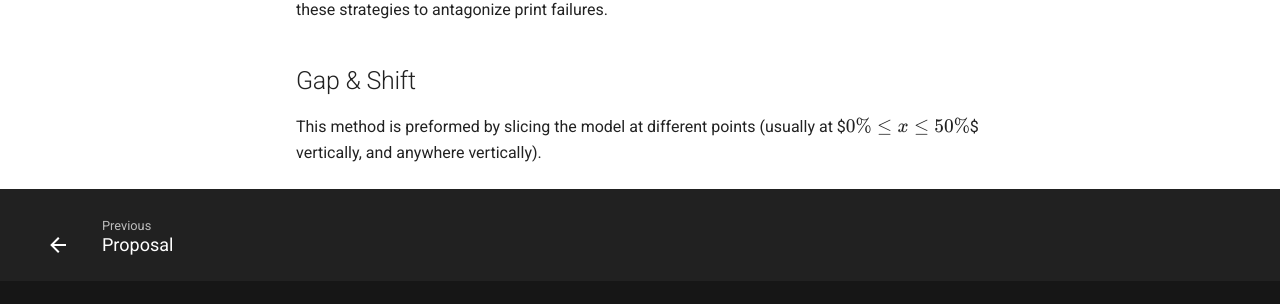
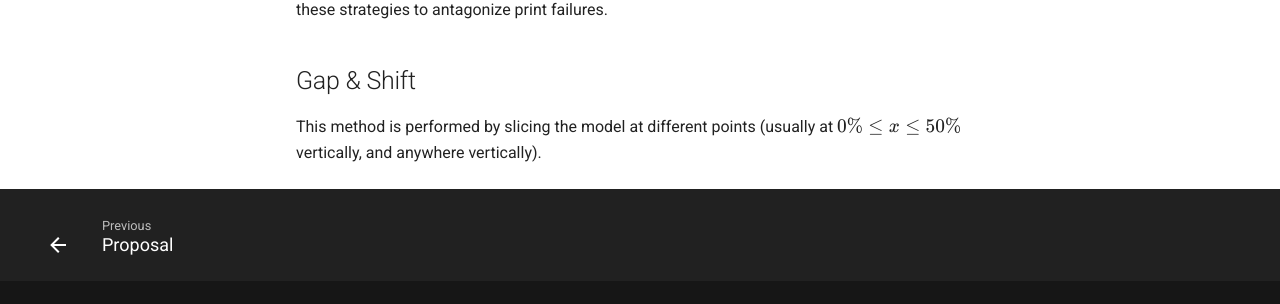
Before and after one commit to willuhmjs/forgetti, an MkDocs documentation site: the page built from docs/training_data.md, in a window 1280 px wide and 1375 px high. Shown: the part 1030-1334 px from the top of the window. Built offline with MkDocs 1.6.1 and Material for MkDocs 9.7.7, drawn with Linux system fonts in a browser that asks for light colours; comment, search, counter and statistics services are not loaded.

Commit message:
Correct the LaTeX formatting in the document.

```diff
--- a/docs/training_data.md
+++ b/docs/training_data.md
@@ -27,4 +27,4 @@ The best way to create an effective 3D model is to sculpt a model designed to fa
 Below is a list of strategies for producing failures. Popular digital models are modified using these strategies to antagonize print failures.
 
 ## Gap & Shift
-This method is preformed by slicing the model at different points (usually at $$0\% \leq x \leq 50\%$$ vertically, and anywhere vertically).
+This method is performed by slicing the model at different points (usually at \(0\% \leq x \leq 50\%\) vertically, and anywhere vertically).
```
